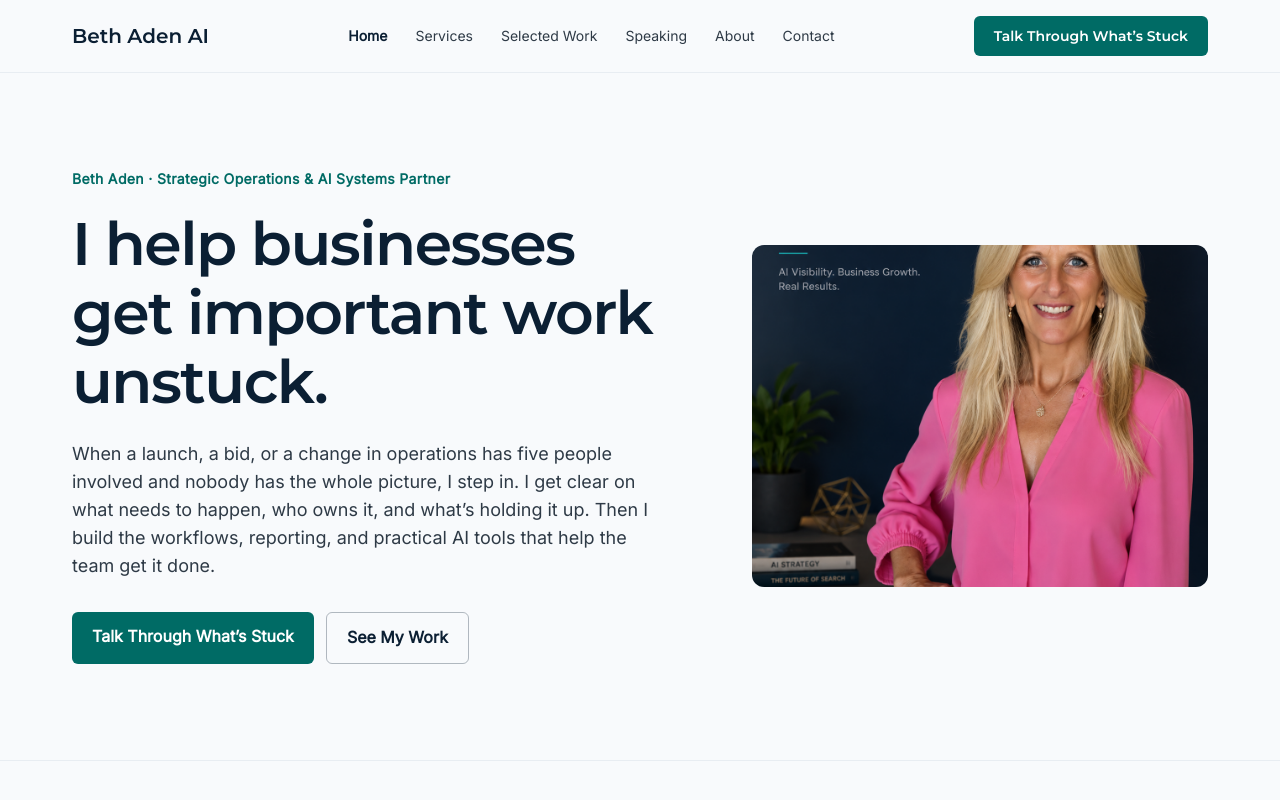
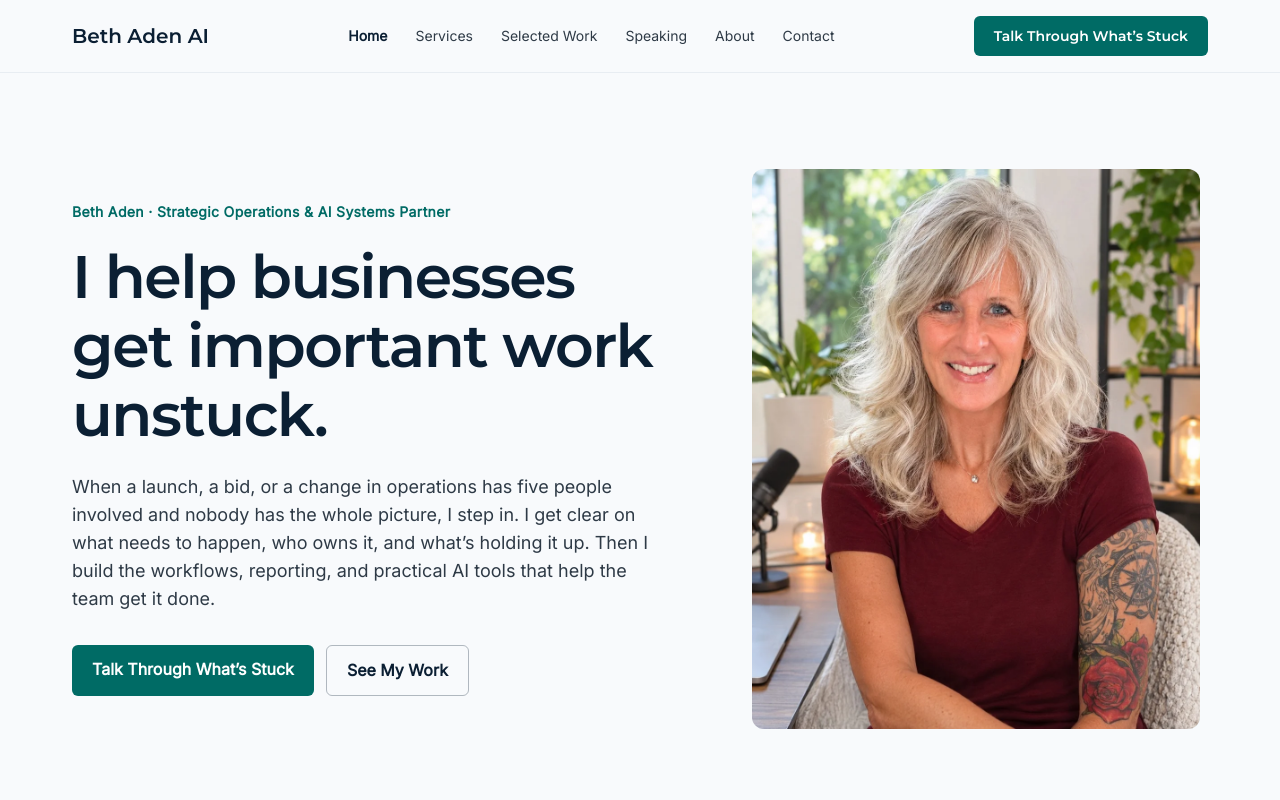
Before and after one commit to SheilaAden/bethadenai-com, a Next.js app: page / in a window 1280 px wide. Shown: the top 800 px of the page. Built offline with nearby package versions, Linux system fonts and the light colour scheme.

Commit message:
Use Beth’s updated portrait on Home and About

```diff
--- a/app/about/page.tsx
+++ b/app/about/page.tsx
@@ -31,9 +31,9 @@ export default function AboutPage() {
               </p>
             </div>
           </div>
-          <div className="relative aspect-[4/3] w-full max-w-lg overflow-hidden rounded-xl bg-silver">
-            <Image src="/images/beth-aden-ai-headshot.png" alt="Beth Aden" fill
-              sizes="(min-width: 1024px) 44vw, (min-width: 600px) 512px, 100vw" className="object-cover object-center" />
+          <div className="relative aspect-[4/5] w-full max-w-[28rem] overflow-hidden rounded-xl bg-silver">
+            <Image src="/images/beth-aden-portrait.webp" alt="Beth Aden" fill
+              sizes="(min-width: 1024px) 44vw, (min-width: 600px) 448px, 100vw" className="object-cover object-center" />
           </div>
         </Container>
       </Section>
--- a/app/page.tsx
+++ b/app/page.tsx
@@ -37,9 +37,9 @@ export default function Home() {
               </Link>
             </div>
           </div>
-          <div className="relative aspect-[4/3] w-full max-w-lg overflow-hidden rounded-xl bg-silver">
-            <Image src="/images/beth-aden-ai-headshot.png" alt="Beth Aden" fill priority
-              sizes="(min-width: 1024px) 44vw, (min-width: 600px) 512px, 100vw"
+          <div className="relative aspect-[4/5] w-full max-w-[28rem] overflow-hidden rounded-xl bg-silver">
+            <Image src="/images/beth-aden-portrait.webp" alt="Beth Aden" fill priority
+              sizes="(min-width: 1024px) 44vw, (min-width: 600px) 448px, 100vw"
               className="object-cover object-center" />
           </div>
         </Container>
```
Also changed, not shown: public/images/beth-aden-portrait.webp (added).
